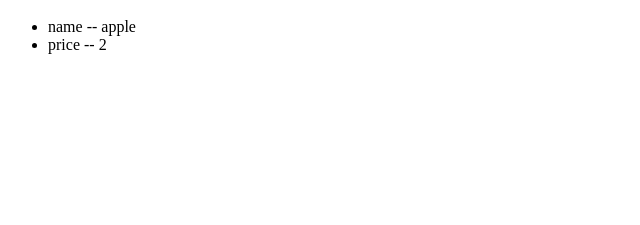
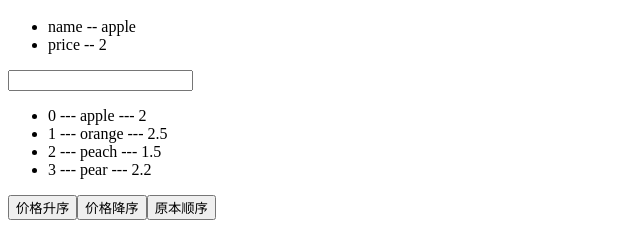
Before and after one commit to liuyuemozhu/technique-tree, a Vue app in the folder practice/: page / in a window 1280 px wide. Shown: the part 868-1093 px from the top of the page, without its empty margins (0-640 px from the left). Before the commit the page ends 938 px from the top, so only its background shows below. Built offline with nearby package versions, Linux system fonts and the light colour scheme; no server answers.

Commit message:
增加列表搜索排序功能

```diff
--- a/practice/src/App.vue
+++ b/practice/src/App.vue
@@ -79,6 +79,7 @@
     <hr />
     <UserName></UserName>
     <List></List>
+    <Listsort></Listsort>
   </div>
 </template>
 
@@ -87,6 +88,7 @@ import Header from "./components/Header";
 import Footer from "./components/Footer";
 import UserName from "./components/Name";
 import List from "./components/List";
+import Listsort from "./components/Listsort";
 
 export default {
   name: "App",
@@ -94,7 +96,8 @@ export default {
     Header,
     Footer,
     UserName,
-    List
+    List,
+    Listsort
   },
   data() {
     return {
--- /dev/null
+++ b/practice/src/components/Listsort.vue
@@ -0,0 +1,62 @@
+<template>
+  <!-- 列表的搜索和排序 -->
+  <div class="contaner">
+    <input type="text" v-model="searchName" />
+    <ul>
+      <li v-for="(item, index) in filterFruit" :key="index">
+        {{ index }} --- {{ item.name }} --- {{ item.price }}
+      </li>
+    </ul>
+    <button @click="setOrderType(1)">价格升序</button>
+    <button @click="setOrderType(2)">价格降序</button>
+    <button @click="setOrderType(0)">原本顺序</button>
+  </div>
+</template>
+
+<script>
+export default {
+  name: "Listsort",
+  data() {
+    return {
+      searchName: "",
+      orderType: 0,
+      fruit: [
+        { name: "apple", price: 2 },
+        { name: "orange", price: 2.5 },
+        { name: "peach", price: 1.5 },
+        { name: "pear", price: 2.2 }
+      ]
+    };
+  },
+  computed: {
+    filterFruit() {
+      //   解构赋值
+      const { searchName, fruit, orderType } = this;
+      // 定义最终返回的数组变量
+      let finalFruit;
+      finalFruit = this.fruit.filter(
+        item => item.name.indexOf(searchName) >= 0
+      );
+      if (orderType != 0) {
+        //   0 表示原本顺序，1 表示升序，2 表示降序
+        finalFruit.sort(function(fruit1, fruit2) {
+          // 如果返回负数fruit1在前，如果返回正数fruit2在前
+          if (orderType == 1) {
+            return fruit1.price - fruit2.price;
+          } else if (orderType == 2) {
+            return fruit2.price - fruit1.price;
+          }
+        });
+      }
+      return finalFruit;
+    }
+  },
+  methods: {
+    setOrderType(index) {
+      this.orderType = index;
+    }
+  }
+};
+</script>
+
+<style scoped></style>
```
